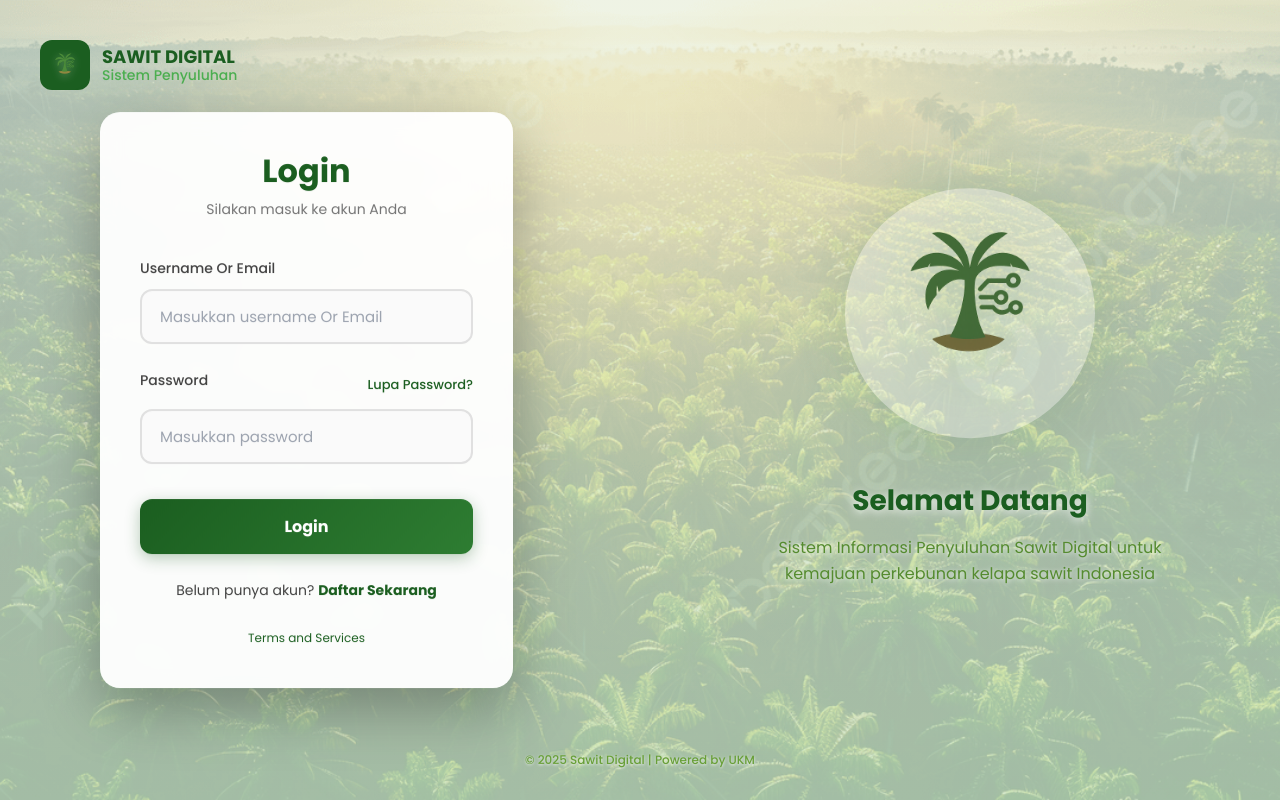
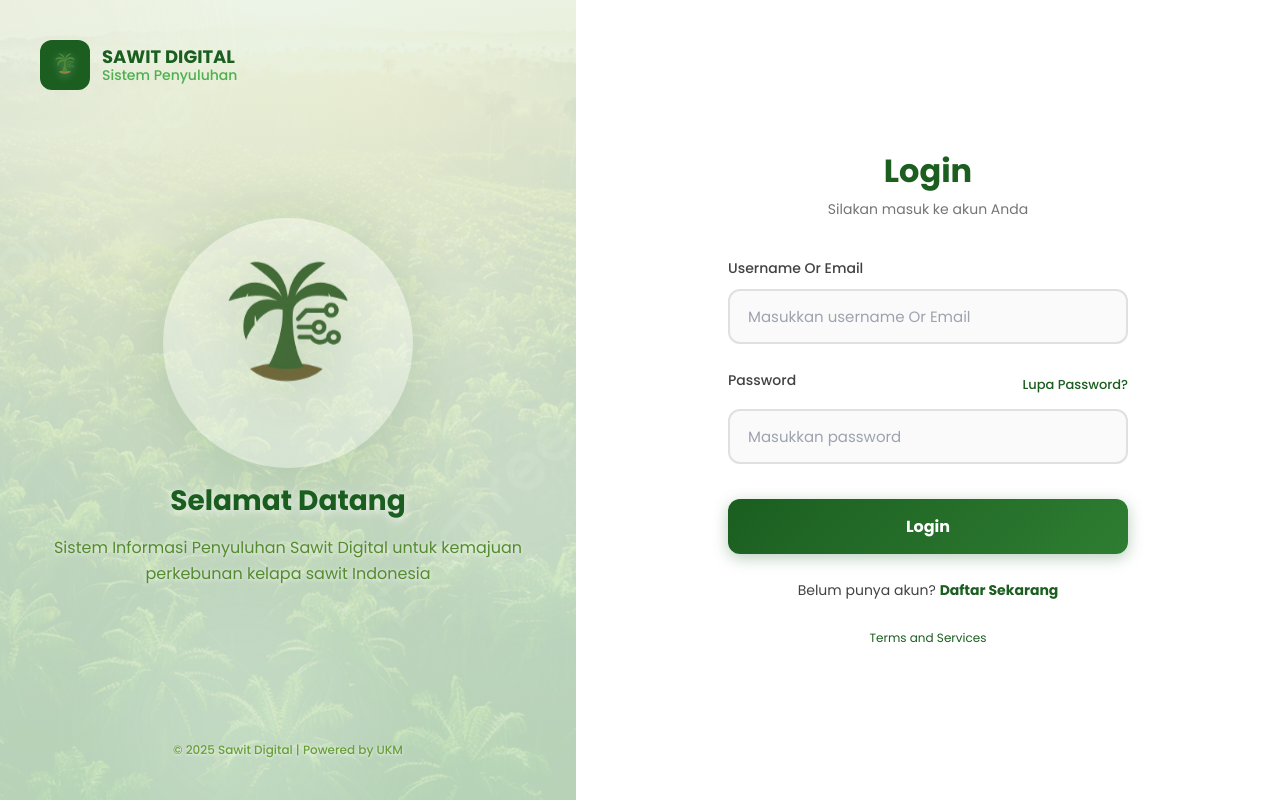
Before and after one commit to anugrahselan/Sawit_Digital, a CodeIgniter app: page /Sawit_Digital/index.php/masuk in a window 1280 px wide. Run offline with CodeIgniter, Linux system fonts and the light colour scheme.

Commit message:
update : login and register

```diff
--- a/application/views/auth/login.php
+++ b/application/views/auth/login.php
@@ -15,16 +15,17 @@
     <link rel="stylesheet" href="<?= base_url('assets/css/auth/login.css') . $cache; ?>">
 </head>
 
-<body class="auth-page" style="background-image: url('<?= base_url('assets/img/hero/hero-banner.jpg') ?>');">
+<body class="auth-page">
     <div class="auth-container">
-        <!-- Background Overlay -->
-        <div class="auth-overlay"></div>
-
-        <!-- Header Logo (Top Left) -->
-        <div class="auth-header">
+        <!-- LEFT SIDE - ILLUSTRATION SECTION (45%) -->
+        <div class="auth-illustration"
+            style="background-image: url('<?= base_url('assets/img/hero/hero-banner.jpg') ?>');">
+            <!-- Header -->
+            <div class="illustration-header">
                 <div class="logo-container">
                     <div class="logo-icon">
-                    <img src="<?= base_url('assets/img/logo/logo.png') ?>" alt="Sawit Digital Logo" class="logo-image">
+                        <img src="<?= base_url('assets/img/logo/logo.png') ?>" alt="Sawit Digital Logo"
+                            class="logo-image">
                     </div>
                     <div class="logo-text">
                         <div class="logo-main">SAWIT DIGITAL</div>
@@ -33,28 +34,12 @@
                 </div>
             </div>
 
-        <!-- Center Content - Login (Right Side) -->
-        <div class="auth-center-content auth-center-right"
-            style="display: <?= isset($register_error) && !empty($register_error) ? 'none' : 'flex' ?>;">
+            <!-- Center - Main Illustration -->
+            <div class="illustration-center">
                 <div class="illustration-icon-wrapper">
                     <div class="illustration-icon">
-                    <img src="<?= base_url('assets/img/logo/logo.png') ?>" alt="Sawit Digital" class="illustration-logo">
-                </div>
-                <div class="illustration-circle"></div>
-            </div>
-            <div class="illustration-text">
-                <h2 class="illustration-heading">Selamat Datang</h2>
-                <p class="illustration-description">Sistem Informasi Penyuluhan Sawit Digital untuk kemajuan
-                    perkebunan kelapa sawit Indonesia</p>
-            </div>
-        </div>
-
-        <!-- Center Content - Register (Left Side) -->
-        <div class="auth-center-content auth-center-left"
-            style="display: <?= isset($register_error) && !empty($register_error) ? 'flex' : 'none' ?>;">
-            <div class="illustration-icon-wrapper">
-                <div class="illustration-icon">
-                    <img src="<?= base_url('assets/img/logo/logo.png') ?>" alt="Sawit Digital" class="illustration-logo">
+                        <img src="<?= base_url('assets/img/logo/logo.png') ?>" alt="Sawit Digital"
+                            class="illustration-logo">
                     </div>
                     <div class="illustration-circle"></div>
                 </div>
@@ -66,16 +51,25 @@
             </div>
 
             <!-- Footer -->
-        <div class="auth-footer">
+            <div class="illustration-footer">
                 <p>© 2025 Sawit Digital | Powered by UKM</p>
             </div>
 
-        <!-- LEFT SIDE - LOGIN FORM -->
-        <div class="auth-form-wrapper auth-form-left"
-            style="display: <?= isset($register_error) && !empty($register_error) ? 'none' : 'flex' ?>;">
+            <!-- Background Blur Circles -->
+            <div class="blur-circles">
+                <div class="blur-circle circle-1"></div>
+                <div class="blur-circle circle-2"></div>
+                <div class="blur-circle circle-3"></div>
+                <div class="blur-circle circle-4"></div>
+            </div>
+        </div>
+
+        <!-- RIGHT SIDE - FORM SECTION (55%) -->
+        <div class="auth-form-section">
             <div class="form-wrapper">
                 <!-- LOGIN FORM -->
-                <div class="auth-form" id="loginForm">
+                <div class="auth-form" id="loginForm"
+                    style="display: <?= isset($register_error) && !empty($register_error) ? 'none' : 'block' ?>;">
                     <div class="form-header">
                         <h1 class="form-title">Login</h1>
                         <p class="form-subtitle">Silakan masuk ke akun Anda</p>
@@ -122,15 +116,10 @@
                         <a href="#" class="footer-link">Terms and Services</a>
                     </div>
                 </div>
-            </div>
-        </div>
 
-        <!-- RIGHT SIDE - REGISTER FORM -->
-        <div class="auth-form-wrapper auth-form-right"
-            style="display: <?= isset($register_error) && !empty($register_error) ? 'flex' : 'none' ?>;">
-            <div class="form-wrapper">
                 <!-- REGISTER FORM -->
-                <div class="auth-form" id="registerForm">
+                <div class="auth-form" id="registerForm"
+                    style="display: <?= isset($register_error) && !empty($register_error) ? 'block' : 'none' ?>;">
                     <div class="form-header">
                         <h1 class="form-title">Daftar</h1>
                         <p class="form-subtitle">Buat akun baru Anda</p>
@@ -212,33 +201,21 @@
         const loginForm = document.getElementById('loginForm');
         const registerForm = document.getElementById('registerForm');
 
-        // Toggle between Login and Register forms
-        const loginWrapper = document.querySelector('.auth-form-left');
-        const registerWrapper = document.querySelector('.auth-form-right');
-        const centerRight = document.querySelector('.auth-center-right');
-        const centerLeft = document.querySelector('.auth-center-left');
-
         if (showRegisterBtn) {
             showRegisterBtn.addEventListener('click', function (e) {
                 e.preventDefault();
-                // Sembunyikan form login (kiri) dan center content (kanan)
-                if (loginWrapper) loginWrapper.style.display = 'none';
-                if (centerRight) centerRight.style.display = 'none';
-                // Tampilkan form register (kanan) dan center content (kiri)
-                if (registerWrapper) registerWrapper.style.display = 'flex';
-                if (centerLeft) centerLeft.style.display = 'flex';
+                if (loginForm) loginForm.style.display = 'none';
+                if (registerForm) registerForm.style.display = 'block';
+                window.scrollTo({ top: 0, behavior: 'smooth' });
             });
         }
 
         if (showLoginBtn) {
             showLoginBtn.addEventListener('click', function (e) {
                 e.preventDefault();
-                // Sembunyikan form register (kanan) dan center content (kiri)
-                if (registerWrapper) registerWrapper.style.display = 'none';
-                if (centerLeft) centerLeft.style.display = 'none';
-                // Tampilkan form login (kiri) dan center content (kanan)
-                if (loginWrapper) loginWrapper.style.display = 'flex';
-                if (centerRight) centerRight.style.display = 'flex';
+                if (registerForm) registerForm.style.display = 'none';
+                if (loginForm) loginForm.style.display = 'block';
+                window.scrollTo({ top: 0, behavior: 'smooth' });
             });
         }
 
--- a/assets/css/auth/login.css
+++ b/assets/css/auth/login.css
@@ -32,75 +32,56 @@ body.auth-page {
     min-height: 100vh;
     overflow-x: hidden;
     overflow-y: auto;
+    background: var(--white);
+}
+
+/* ============================================
+   CONTAINER - SPLIT SCREEN
+   ============================================ */
+.auth-container {
+    display: flex;
+    min-height: 100vh;
+    width: 100%;
+}
+
+/* ============================================
+   LEFT SIDE - ILLUSTRATION (45%)
+   ============================================ */
+.auth-illustration {
+    width: 45%;
+    background: linear-gradient(180deg, var(--bg-gradient-start) 0%, var(--bg-gradient-end) 100%);
     background-size: cover;
     background-position: center;
     background-repeat: no-repeat;
-    background-attachment: fixed;
+    padding: 40px;
     position: relative;
+    display: flex;
+    flex-direction: column;
+    justify-content: space-between;
+    overflow: hidden;
 }
 
-/* ============================================
-   CONTAINER - FULL SCREEN
-   ============================================ */
-.auth-container {
-    min-height: 100vh;
-    width: 100%;
-    position: relative;
-    display: flex;
-    align-items: center;
-    justify-content: center;
-}
-
-/* Background Overlay */
-.auth-overlay {
+/* Overlay untuk memastikan konten tetap readable */
+.auth-illustration::before {
+    content: '';
     position: absolute;
     top: 0;
     left: 0;
     right: 0;
     bottom: 0;
-    background: linear-gradient(180deg, rgba(232, 245, 233, 0.7) 0%, rgba(200, 230, 201, 0.8) 100%);
+    background: linear-gradient(180deg, rgba(232, 245, 233, 0.85) 0%, rgba(200, 230, 201, 0.9) 100%);
     z-index: 0;
 }
 
-/* ============================================
-   HEADER - LOGO (Top Left)
-   ============================================ */
-.auth-header {
-    position: absolute;
-    top: 40px;
-    left: 40px;
-    z-index: 10;
+.auth-illustration > * {
+    position: relative;
+    z-index: 1;
 }
 
-.auth-header .logo-container {
-    display: flex;
-    align-items: center;
-    gap: 12px;
-}
-
-/* ============================================
-   CENTER CONTENT
-   ============================================ */
-.auth-center-content {
-    position: absolute;
-    top: 50%;
-    transform: translateY(-50%);
-    z-index: 5;
-    text-align: center;
-    max-width: 500px;
-    padding: 0 20px;
-    display: flex;
-    flex-direction: column;
-    align-items: center;
-    justify-content: center;
-}
-
-.auth-center-right {
-    right: 60px;
-}
-
-.auth-center-left {
-    left: 60px;
+/* Header - Logo */
+.illustration-header {
+    position: relative;
+    z-index: 2;
 }
 
 .logo-container {
@@ -162,7 +142,17 @@ body.auth-page {
     line-height: 1.2;
 }
 
-/* Center - Main Illustration (moved to auth-center-content) */
+/* Center - Main Illustration */
+.illustration-center {
+    flex: 1;
+    display: flex;
+    flex-direction: column;
+    align-items: center;
+    justify-content: center;
+    position: relative;
+    z-index: 2;
+    padding: 40px 0;
+}
 
 .illustration-icon-wrapper {
     position: relative;
@@ -216,27 +206,9 @@ body.auth-page {
     }
 }
 
-/* Footer */
-.auth-footer {
-    position: absolute;
-    bottom: 30px;
-    left: 50%;
-    transform: translateX(-50%);
-    z-index: 10;
+.illustration-text {
     text-align: center;
-}
-
-.auth-footer p {
-    font-size: 12px;
-    color: #689F38;
-    margin: 0;
-    font-weight: 500;
-    text-shadow: 0 1px 3px rgba(255, 255, 255, 0.8);
-}
-
-/* Illustration Text Styling */
-.illustration-text {
-    margin-top: 30px;
+    max-width: 500px;
 }
 
 .illustration-heading {
@@ -255,36 +227,84 @@ body.auth-page {
     text-shadow: 0 1px 5px rgba(255, 255, 255, 0.8);
 }
 
+/* Footer */
+.illustration-footer {
+    position: relative;
+    z-index: 2;
+    text-align: center;
+}
+
+.illustration-footer p {
+    font-size: 12px;
+    color: #689F38;
+    margin: 0;
+    font-weight: 500;
+    text-shadow: 0 1px 3px rgba(255, 255, 255, 0.8);
+}
+
+/* Background Blur Circles */
+.blur-circles {
+    position: absolute;
+    top: 0;
+    left: 0;
+    width: 100%;
+    height: 100%;
+    overflow: hidden;
+    z-index: 1;
+}
+
+.blur-circle {
+    position: absolute;
+    border-radius: 50%;
+    background: rgba(255, 255, 255, 0.2);
+    filter: blur(40px);
+    opacity: 0.6;
+}
+
+.circle-1 {
+    width: 300px;
+    height: 300px;
+    top: -100px;
+    left: -100px;
+}
+
+.circle-2 {
+    width: 200px;
+    height: 200px;
+    top: 50%;
+    right: -50px;
+}
+
+.circle-3 {
+    width: 250px;
+    height: 250px;
+    bottom: -50px;
+    left: 20%;
+}
+
+.circle-4 {
+    width: 180px;
+    height: 180px;
+    top: 30%;
+    left: 60%;
+}
+
 /* ============================================
-   FORM WRAPPER - LEFT & RIGHT
+   RIGHT SIDE - FORM SECTION (55%)
    ============================================ */
-.auth-form-wrapper {
-    position: absolute;
-    top: 50%;
-    transform: translateY(-50%);
-    z-index: 10;
+.auth-form-section {
+    width: 55%;
+    background: var(--white);
     display: flex;
     align-items: center;
     justify-content: center;
-    padding: 40px;
-}
-
-.auth-form-left {
-    left: 60px;
-}
-
-.auth-form-right {
-    right: 60px;
+    padding: 60px;
+    overflow-y: auto;
 }
 
 .form-wrapper {
     width: 100%;
-    max-width: 420px;
-    background: rgba(255, 255, 255, 0.95);
-    backdrop-filter: blur(10px);
-    padding: 40px;
-    border-radius: 20px;
-    box-shadow: 0 20px 60px rgba(0, 0, 0, 0.3);
+    max-width: 400px;
 }
 
 /* ============================================
```
Also changed, not shown: other parts of assets/css/auth/login.css (+14 -96 lines). Lines whose indentation alone changed are shown as unchanged.
